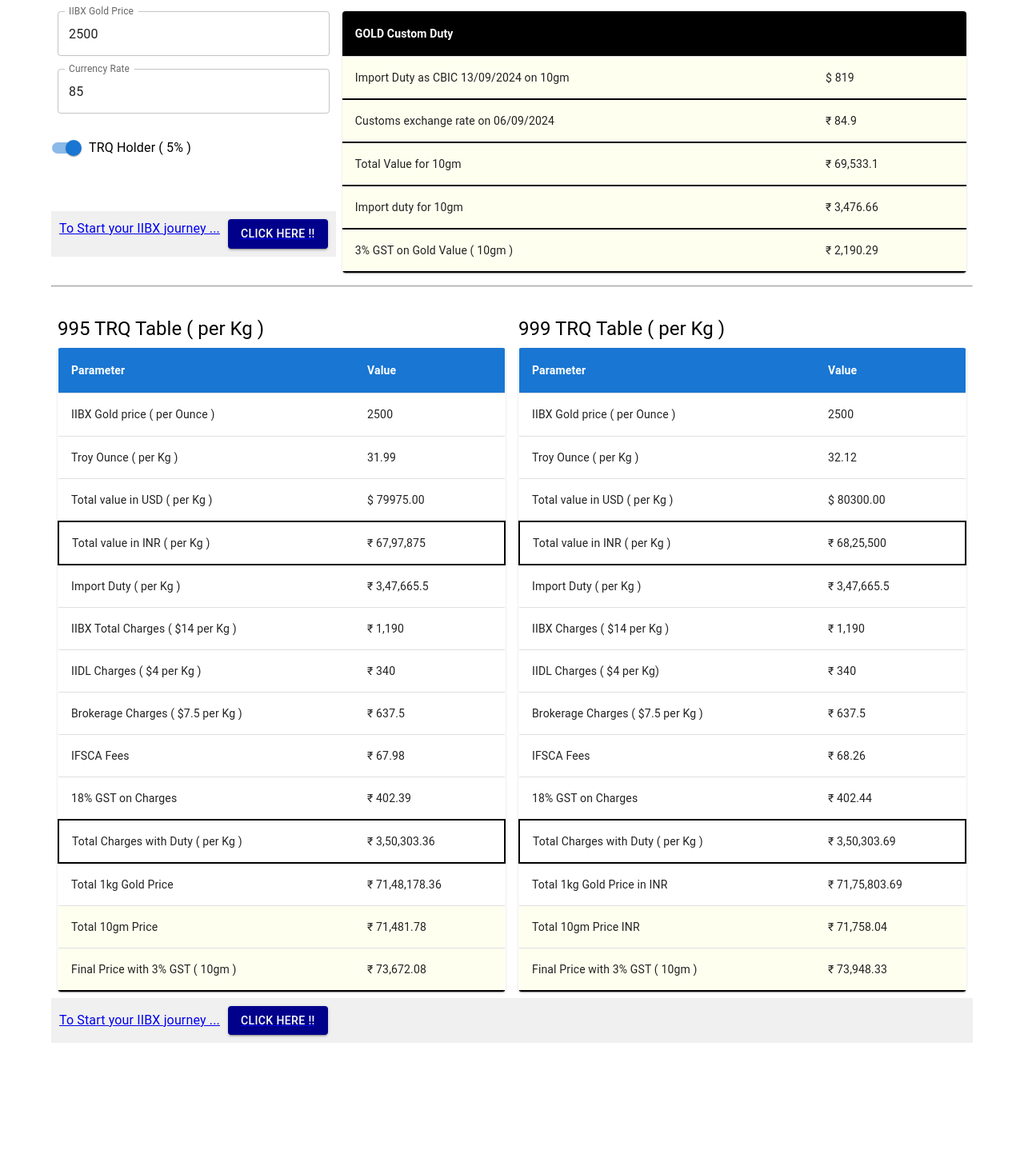
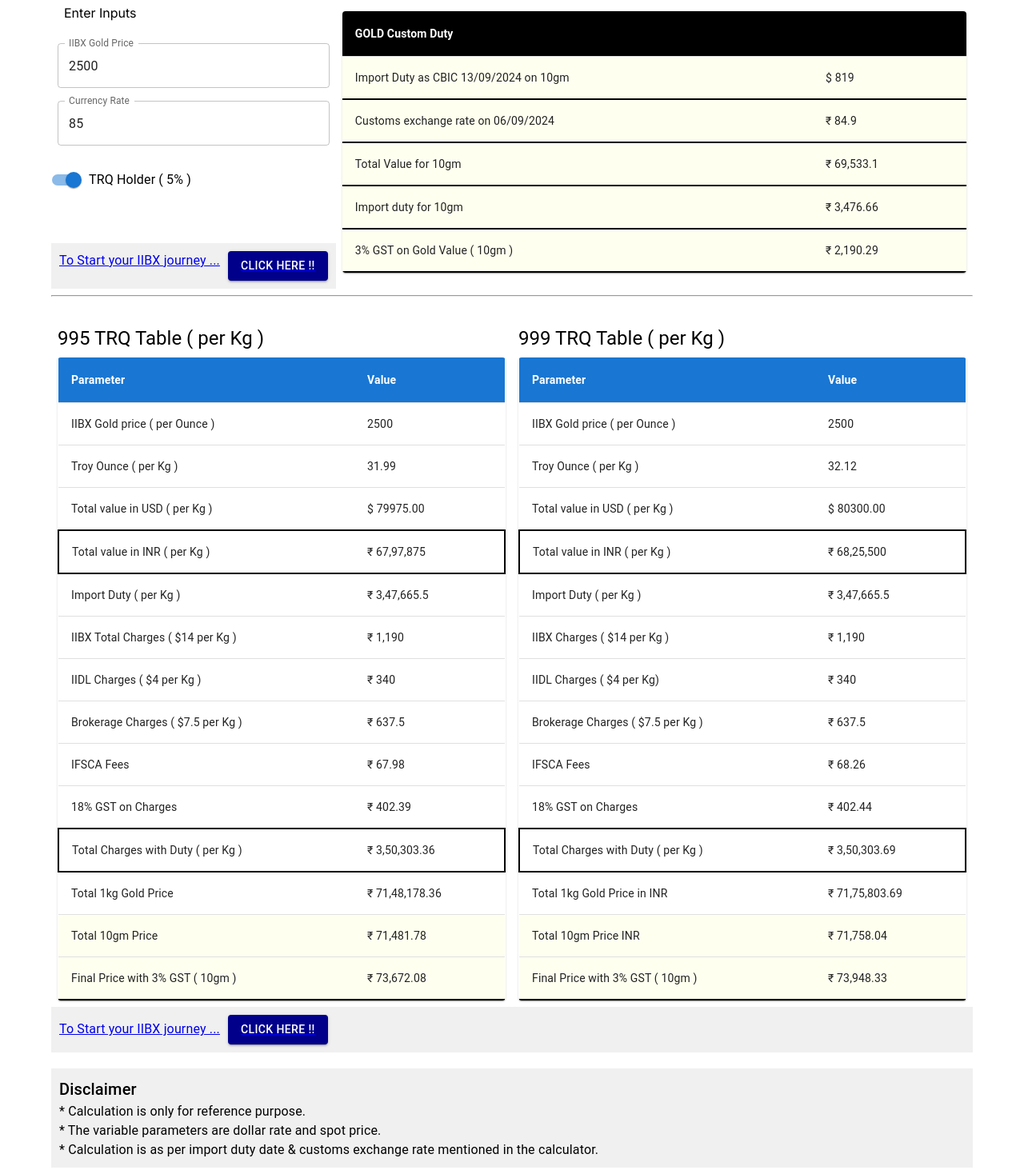
Before and after one commit to SSV0726/RATHI, a Next.js app: page / in a window 1280 px wide. Shown: the part 118-1586 px from the top of the page at 80% size. Before the commit the page ends 1430 px from the top, so only its background shows below. Built offline with nearby package versions, Linux system fonts and the light colour scheme.

Commit message:
disclaimer added

```diff
--- a/src/app/page.js
+++ b/src/app/page.js
@@ -135,6 +135,10 @@
       <hr></hr>
       <Grid2 container>
         <Box>
+            <Typography variant="b" align="center" sx={{ margin: 2  }}>
+              Enter Inputs
+            </Typography>
+            <br/><br/>
             <Box flex={4} p={1}>
               <TextField
                 label="IIBX Gold Price"
@@ -444,9 +448,13 @@
       <Box display="flex" alignItems="center" sx={{ backgroundColor: '#f0f0f0', padding: '10px' }}>
         <Link href="https://www.anandrathigiftcity.com/contact-us.php" passHref>
           <Box display="flex" alignItems="center" sx={{ cursor: 'pointer', textDecoration: 'none', flexGrow: 1 }}>
+
             <Typography variant="body1">
               To Start your IIBX journey ...
             </Typography>
+
+
+
             <Button
               variant="contained"
               sx={{
@@ -461,6 +469,25 @@
           </Box>
         </Link>
       </Box>
+      <br/>
+      <Box display="flex" alignItems="center" sx={{ backgroundColor: '#f0f0f0', padding: '10px' }}>
+          <Box alignItems="center" sx={{ cursor: 'pointer', textDecoration: 'none', flexGrow: 1 }}>
+
+            <Typography variant="h6">
+              Disclaimer
+            </Typography>
+
+            <Typography variant="body1">
+              * Calculation is only for reference purpose.
+            </Typography>
+            <Typography variant="body1">
+              * The variable parameters are dollar rate and spot price.
+            </Typography>
+            <Typography variant="body1">
+              * Calculation is as per import duty date & customs exchange rate mentioned in the calculator.
+            </Typography>
+          </Box>
+      </Box>
     </Container>
   );
 }
```
